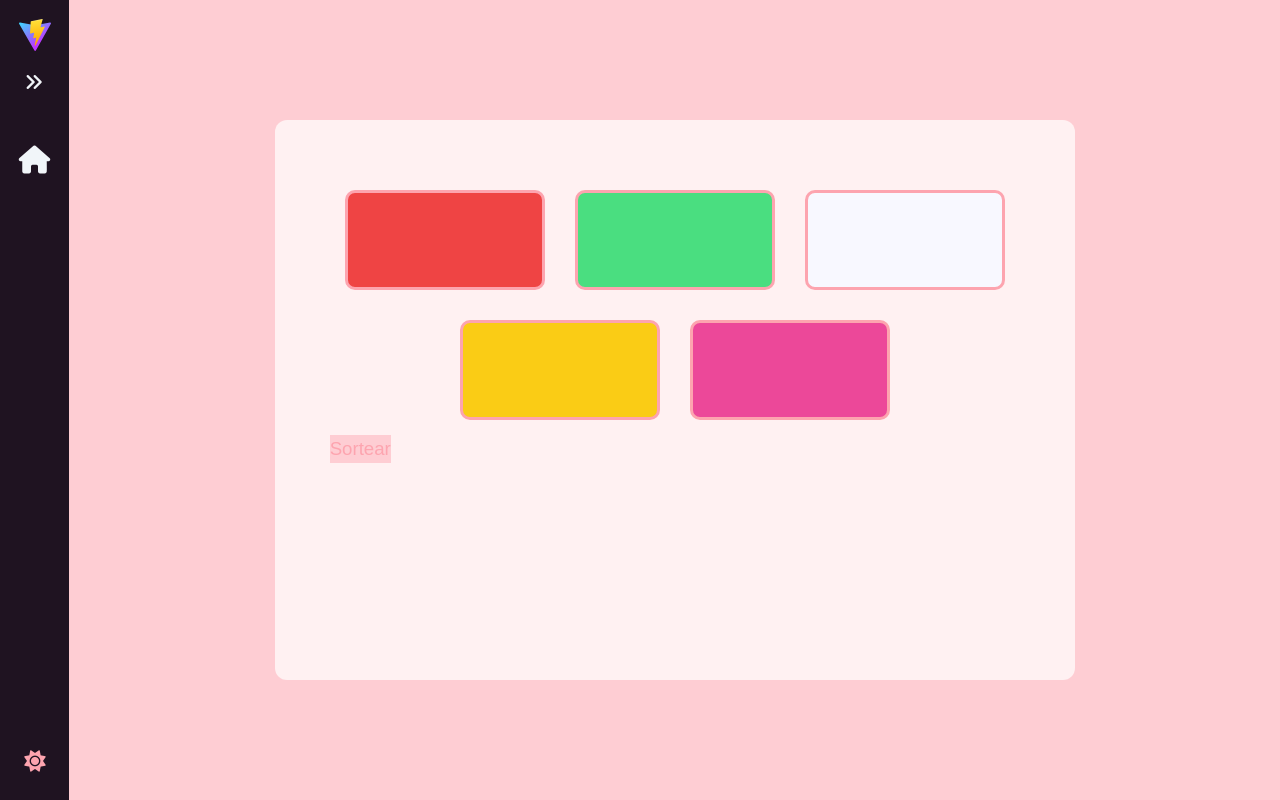
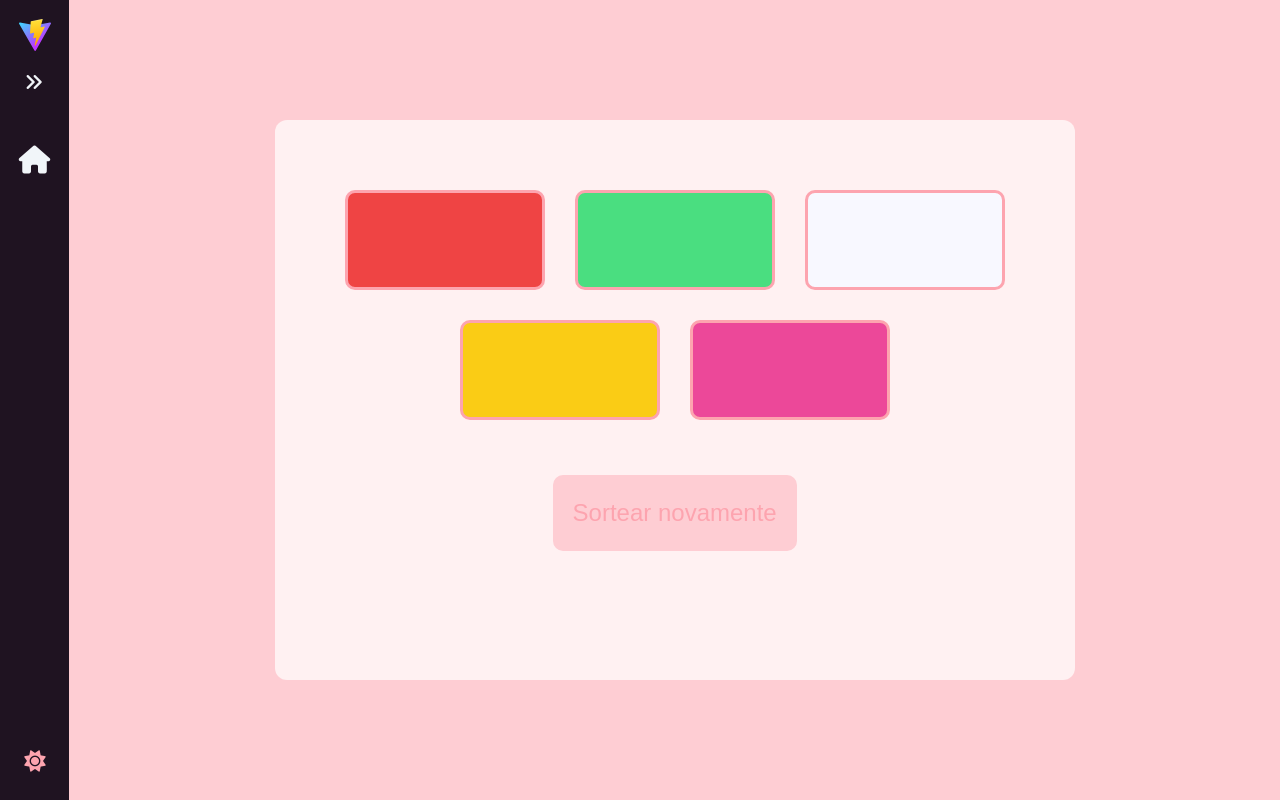
Before and after one commit to igorbkuhl/Atividades-JS, a Vue app: page /Atividade_JS_5 in a window 1280 px wide. Both pictures are taken after a click on the button "Sortear". Built offline with nearby package versions, Linux system fonts and the light colour scheme; a web font is replaced by a local one.

Commit message:
Fixed button appearance

```diff
--- a/src/views/JavaScript/Atividade_JS_5.vue
+++ b/src/views/JavaScript/Atividade_JS_5.vue
@@ -57,13 +57,15 @@ export default defineComponent({
         <button
           id="shuffleButton"
           class="bg-rose-200 dark:bg-rose-900"
+          :class="{ hidden: isShuffled }"
           @click="shuffle"
         >
           Sortear
         </button>
         <button
           id="restartButton"
-          class="hidden"
+          class="bg-rose-200 dark:bg-rose-900"
+          :class="{ hidden: !isShuffled }"
           @click="restart"
         >
           Sortear novamente
@@ -91,7 +93,7 @@ export default defineComponent({
       height: 100px;
       width: 200px;
     }
-
+  }
   .winner {
     background-color: #f8f8ff;
   }
@@ -111,5 +113,4 @@ export default defineComponent({
     }
   }
 }
-}
 </style>
```
Lines whose indentation alone changed are shown as unchanged.
